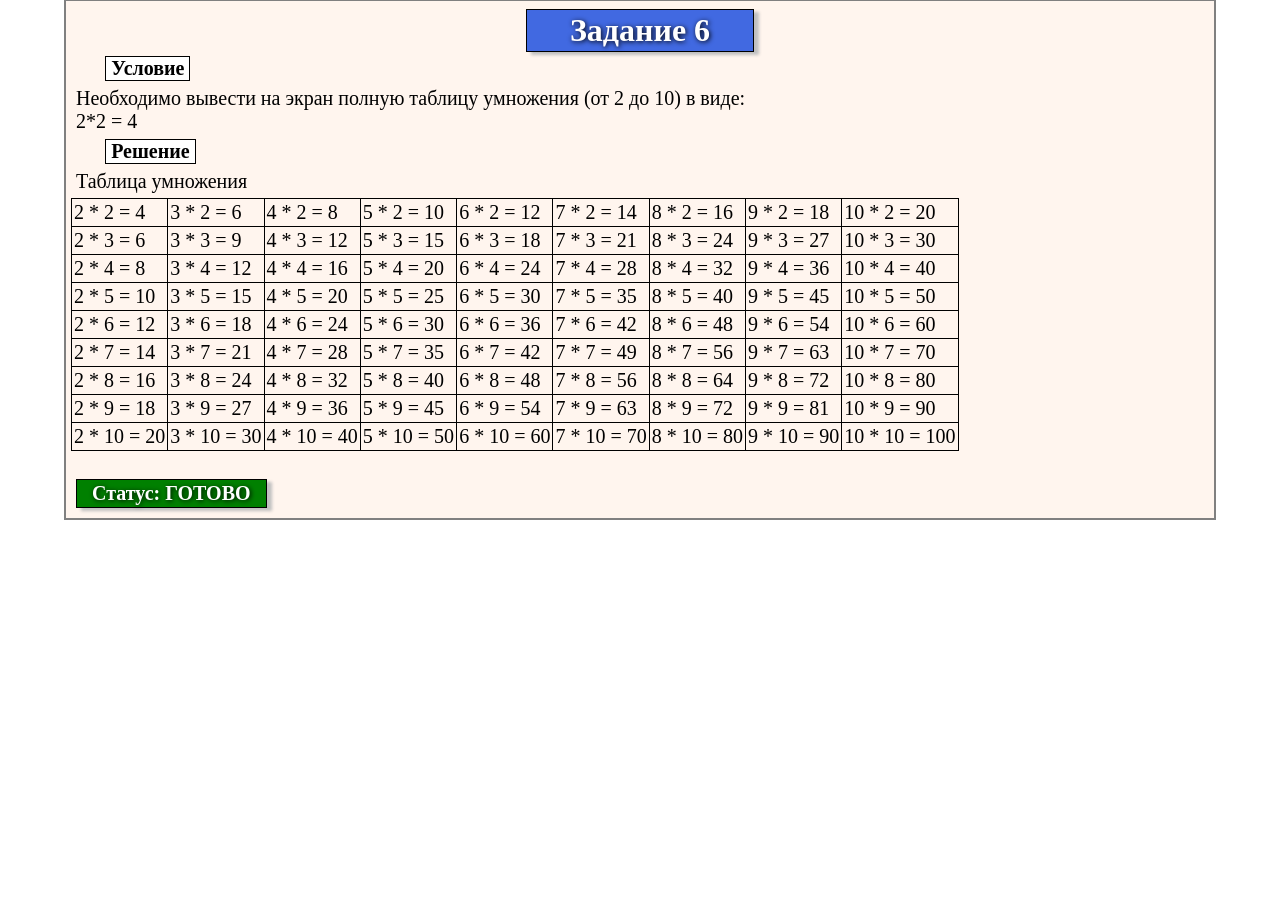
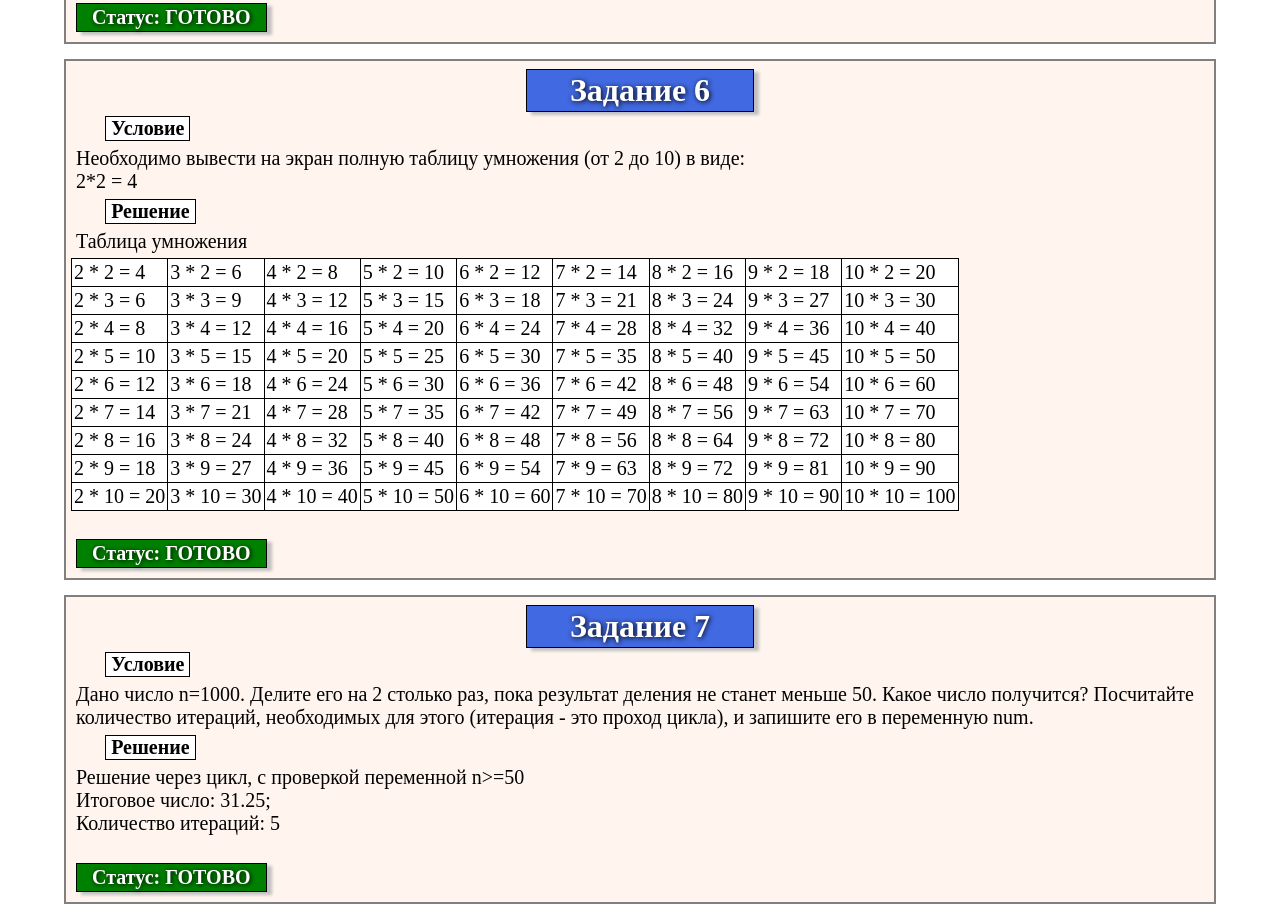
Before and after one commit to Markov-Andrey/JS.HomeWork-3, a plain HTML site: page index.html in a window 1280 px wide. Shown: the part 1727-2646 px from the top of the page. Before the commit the page ends 2252 px from the top, so only its background shows below. Drawn offline with Linux system fonts and the light colour scheme.

Commit message:
Task 7 complete and style update

```diff
--- a/index.html
+++ b/index.html
@@ -94,5 +94,22 @@
 				Статус: ГОТОВО
 			</h2>
 		</div>
+		<div>
+			<h1>Задание 7</h1>
+					<h2>Условие</h2>
+					<p>
+						Дано число n=1000. Делите его на 2 столько раз,
+						пока результат деления не станет меньше 50.
+						Какое число получится? Посчитайте количество итераций,
+						необходимых для этого (итерация - это проход цикла),
+						и запишите его в переменную num.
+					</p>
+					<h2>Решение</h2><br>
+					<p><script>task7DivideNumber()</script></p>
+					<br>
+			<h2 class = "complete">
+				Статус: ГОТОВО
+			</h2>
+		</div>
   </body>
 </html>
--- a/script/script1.js
+++ b/script/script1.js
@@ -140,3 +140,18 @@ function task6MultiplicationTable (){
     };
 	document.write (`</tr></table>`)
 };
+
+//Task 7
+function task7DivideNumber (){
+	let n = 1000;
+	i = 0;
+	while (n >= 50) {
+		n = n / 2;
+		i++
+	};
+	num = i;
+	document.write (`Решение через цикл,
+		с проверкой переменной n>=50
+		<br>Итоговое число: ${n};
+		<br>Количество итераций: ${num}`)
+};
--- a/style/style.css
+++ b/style/style.css
@@ -10,7 +10,7 @@ p {
 	text-decoration: underline;
 }
 div {
-	margin: 5px 5%;
+	margin: 15px 5%;
 	padding: 5px;
     background-color: #FFF5EE;
 	border: 2px solid gray;
@@ -19,6 +19,7 @@ div {
 div:hover {
 	box-shadow: 5px 3px 3px gray;
 	transition-duration: .3s;
+    background-color: #FFDEAD;
 }
 h1 {
 	text-align: center;
@@ -60,6 +61,7 @@ h2 {
 table {
 	border-collapse: collapse;
 	border: 1px solid black;
+    background-color: white;
 }
 td {
 	border: 1px solid black;
```
